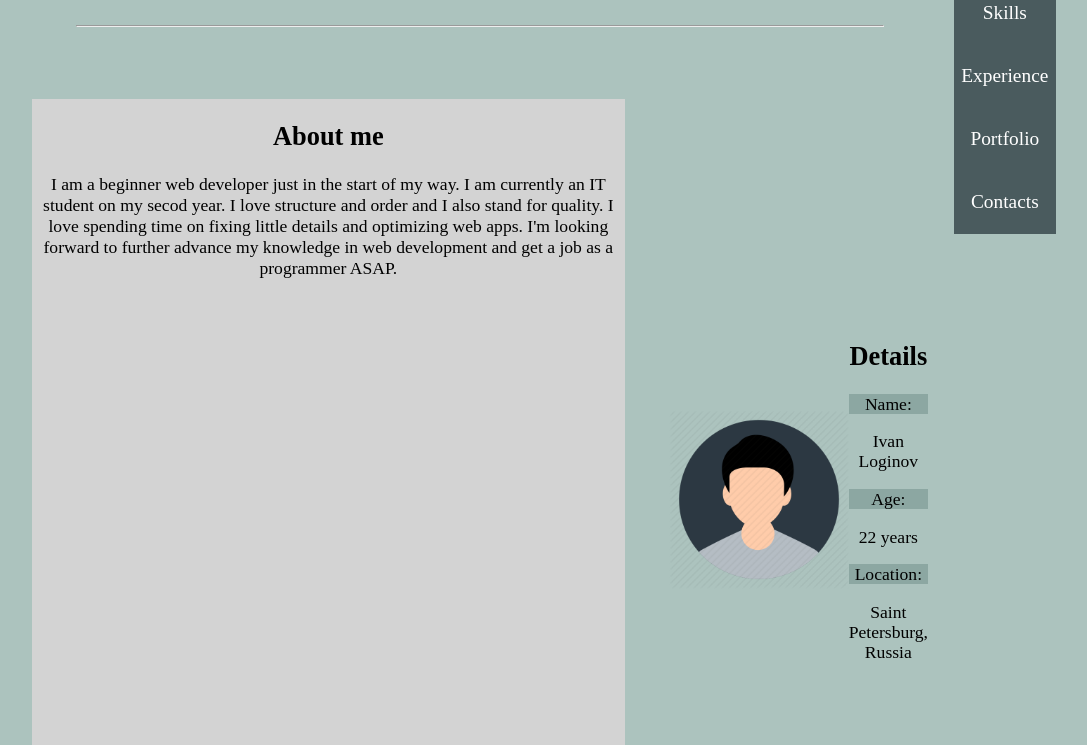
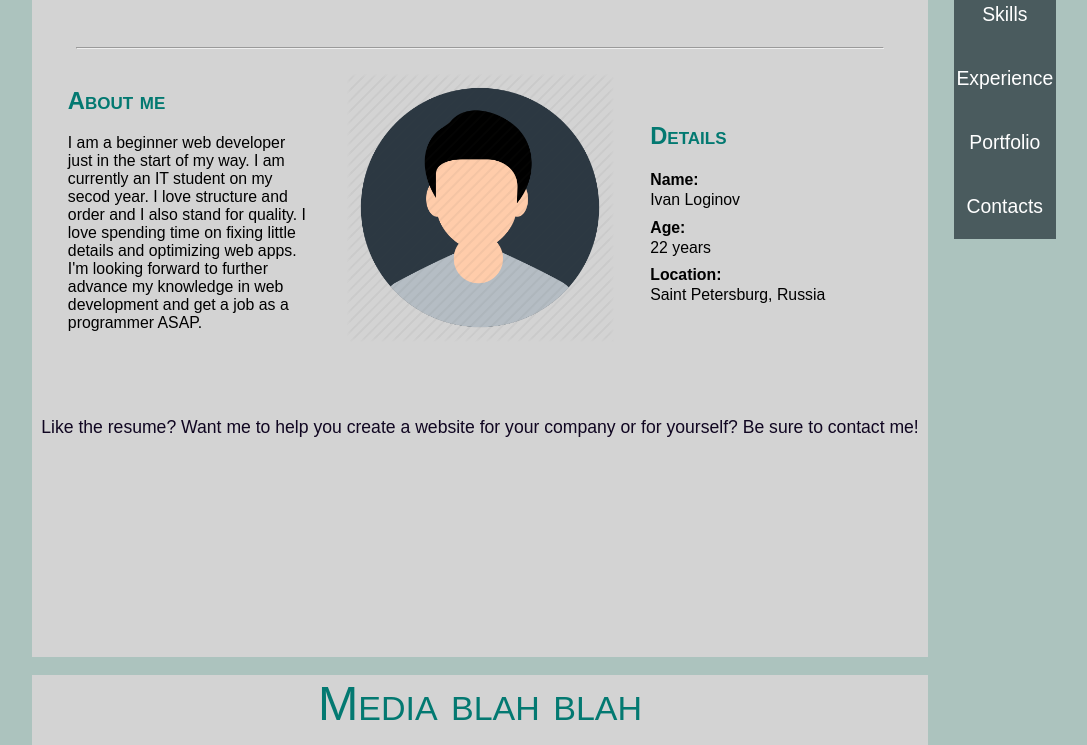
Before and after one commit to redboneskirmish/redboneskirmish.github.io, a plain HTML site: page index.html in a window 1280 px wide. Shown: the part 161-906 px from the top of the page, without its empty margins (160-1247 px from the left). Drawn offline with Linux system fonts and the light colour scheme.

Commit message:
Update projectStyle.css

```diff
--- a/projectStyle.css
+++ b/projectStyle.css
@@ -5,15 +5,31 @@ body {
     background-color: #acc3be;
     text-align: center;
     font-size: 110%;
+    font-family: sans-serif;
 }
 
 h1 {
     font-size: 180%;
-    color: lightgrey;
-    background-color: #0e3735;
+    color: #037971;
     font-family: sans-serif;
     font-variant: small-caps;
-    border-radius: 5px;
+    margin-top: 2%;
+    font-size: 275%;
+    font-weight: 300;
+    margin-bottom: 2%;
+}
+
+#h1Addition {
+    color: #727878;
+    font-family: sans-serif;
+    font-variant: small-caps;
+    font-size: 21px;
+}
+
+h2 {
+    color: #037971;
+    font-family: sans-serif;
+    font-variant: small-caps;
 }
 
 .nav {
@@ -42,15 +58,15 @@ h1 {
     transform: scale(1.05, 1.05);
 }
 
-#profilePicture {
-    margin-left: 5%;
-    height: 10%;
-    width: 20%;
+#profile {
+    background-color: lightgrey;
+    height: 100vh;
 }
 
-#aboutMe {
-    background-color: lightgrey;
-    height: 100vh;
+#profileEnding {
+    font-family:sans-serif;
+    font-size:100%;
+    color: #100621;
 }
 
 #attachedMedia {
@@ -63,30 +79,41 @@ h1 {
     flex-direction: row;
     justify-content: space-around;
     align-items: center;
-    margin-top: 8%;
+    margin-top: 1px;
+    font-size: 90%;
 }
 
-#aboutMeShort {
+#aboutMe {
     padding: 1%;
-    width: 30%;
-    margin-left: 5%;
-    text-align: center;
-    background: rgba(14, 55, 53, 0.15);
-    box-shadow: 5px 5px 5px #888888;
+    width: 40%;
+    margin-left: 3%;
+    margin-right: 3%;
+    text-align: left;
 }
 
-#aboutMeExtended {
+#profilePicture {
+    height: 30%;
+    width: 30%;
+}
+
+#details {
     padding: 1%;
-    width: 50%;
-    margin-left: 5%;
-    margin-right: 5%;
-    text-align: center;
-    background: rgba(14, 55, 53, 0.15);
-    box-shadow: 5px 5px 5px #888888;
+    width: 40%;
+    margin-left: 3%;
+    margin-right: 3%;
+    text-align: left;
 }
 
 #optionName {
-    background: rgba(14, 55, 53, 0.2);
+    font-size: normal;
+    font-weight: bold;
+    margin-top: 0.1%;
+    margin-bottom: 0.1%;
+}
+
+#option {
+    margin-top: 0.1%;
+    margin-bottom: 3%;
 }
 
 .amsP {
```
